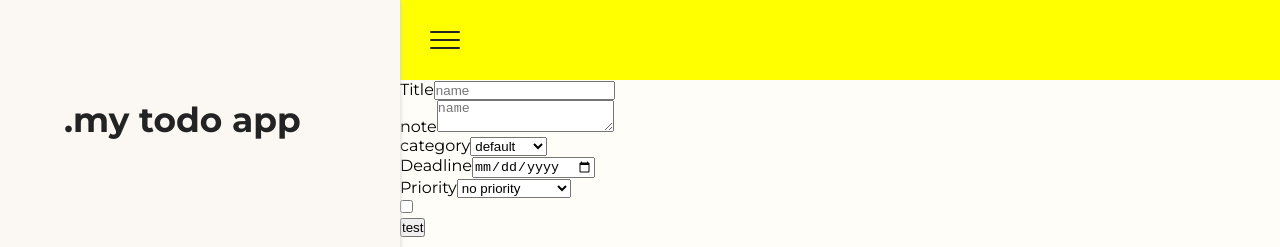
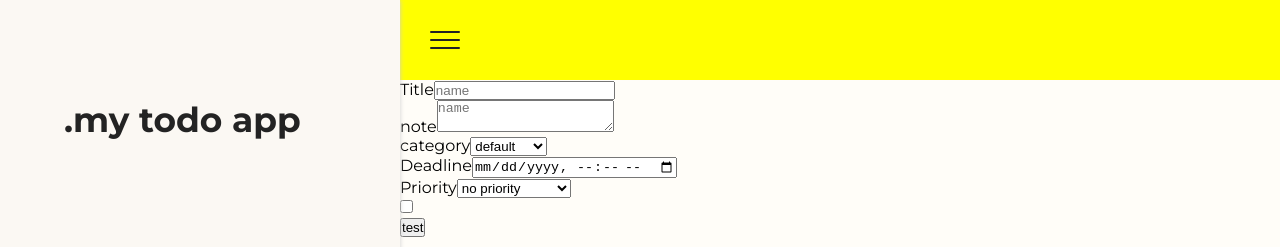
Before and after one commit to dkveil/my-todo-app-with-ts, a React (Create React App) app: page /add-task in a window 1280 px wide. Shown: the top 247 px of the page. Built offline with nearby package versions, Linux system fonts and the light colour scheme.

Commit message:
all form handling added

```diff
--- a/src/pages/AddTaskPage.tsx
+++ b/src/pages/AddTaskPage.tsx
@@ -1,12 +1,14 @@
 import { Formik } from "formik";
 import { useTasksContext } from './../context/TasksContext';
 import DatePicker from 'react-datepicker'
+import React, { ChangeEvent, ChangeEventHandler } from 'react';
+
 
 type FormModel = {
     name: string;
     category: string;
     note: string;
-    deadline?: string | undefined;
+    deadline?: string;
     priority: string;
     favorite: boolean;
 };
@@ -21,7 +23,7 @@ const AddTaskPage = () => {
                     name: "",
                     category: "default",
                     note: "",
-                    deadline: "",
+                    deadline: undefined,
                     priority: "no priority",
                     favorite: false,
                 }}
@@ -30,7 +32,21 @@ const AddTaskPage = () => {
                     // AddTask(values.name)
                 }}
             >
-                {({ handleSubmit, values, handleChange }) => (
+                {({ handleSubmit, values, handleChange, setFieldValue }) => {
+
+                    const dateOnChange = (date?: Date) => {
+                        if(date){
+                            setFieldValue("deadline", date.toISOString())
+                        } else {
+                            setFieldValue("deadline", undefined)
+                        }
+                    }
+
+                    const checkboxOnChange = (e: ChangeEvent<HTMLInputElement>) => {
+                        setFieldValue("favorite", e.target.checked)
+                    }
+
+                    return (
                         <form onSubmit={handleSubmit}>
                             <div>
                                 <label htmlFor="name">Title</label>
@@ -72,9 +88,9 @@ const AddTaskPage = () => {
                             <div>
                                 <label htmlFor="deadline">Deadline</label>
                                 <input
+                                    type="datetime-local"
                                     name="deadline"
-                                type="date"
-                                value={values.deadline}
+                                    onChange={(e: ChangeEvent<HTMLInputElement>) => dateOnChange(new Date(e.target.value))}
                                 />
                             </div>
 
@@ -95,14 +111,19 @@ const AddTaskPage = () => {
                             </div>
 
                             <div>
-                            <input name="favorite" type="checkbox" />
+                                <input
+                                name="favorite"
+                                checked={values.favorite}
+                                type="checkbox"
+                                onChange={checkboxOnChange}
+                                />
                             </div>
 
 
 
                             <button type="submit">test</button>
                         </form>
-                )}
+                )}}
             </Formik>
         </>
     );
```
Lines whose indentation alone changed are shown as unchanged.
